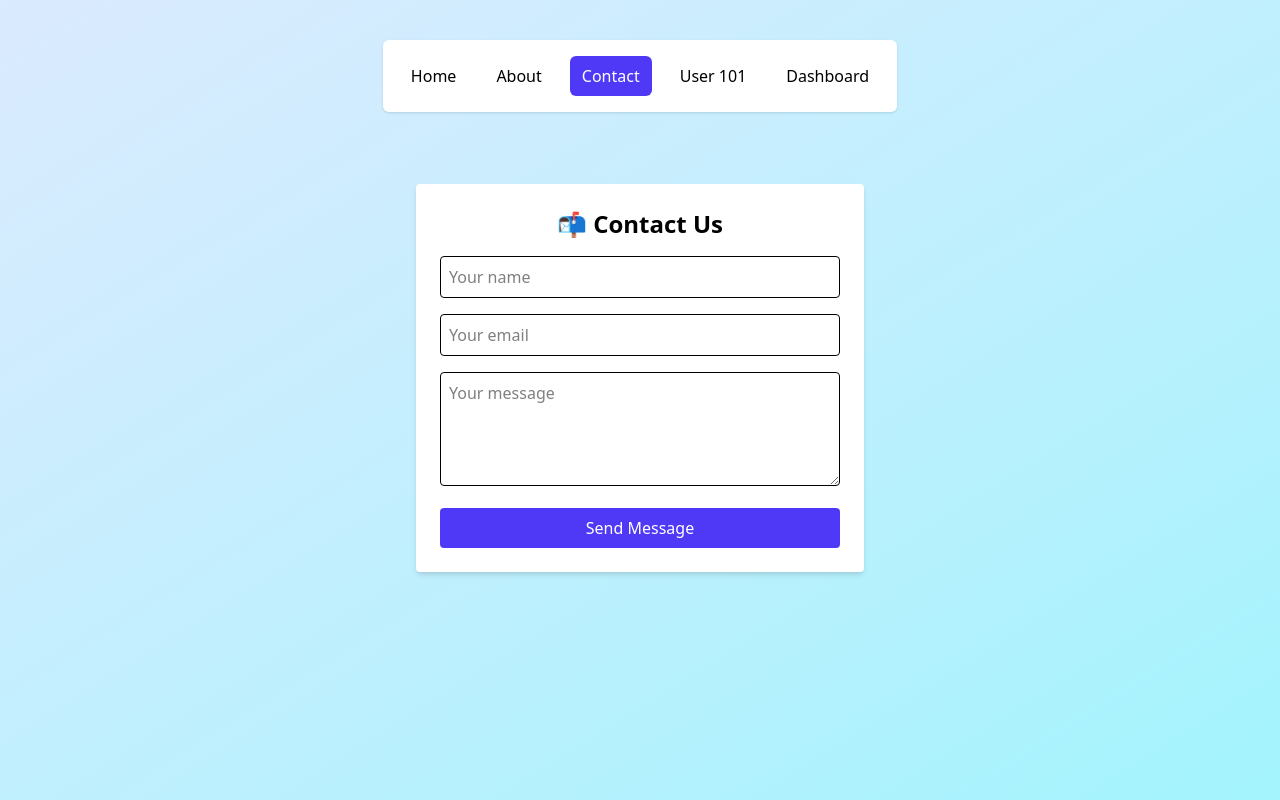
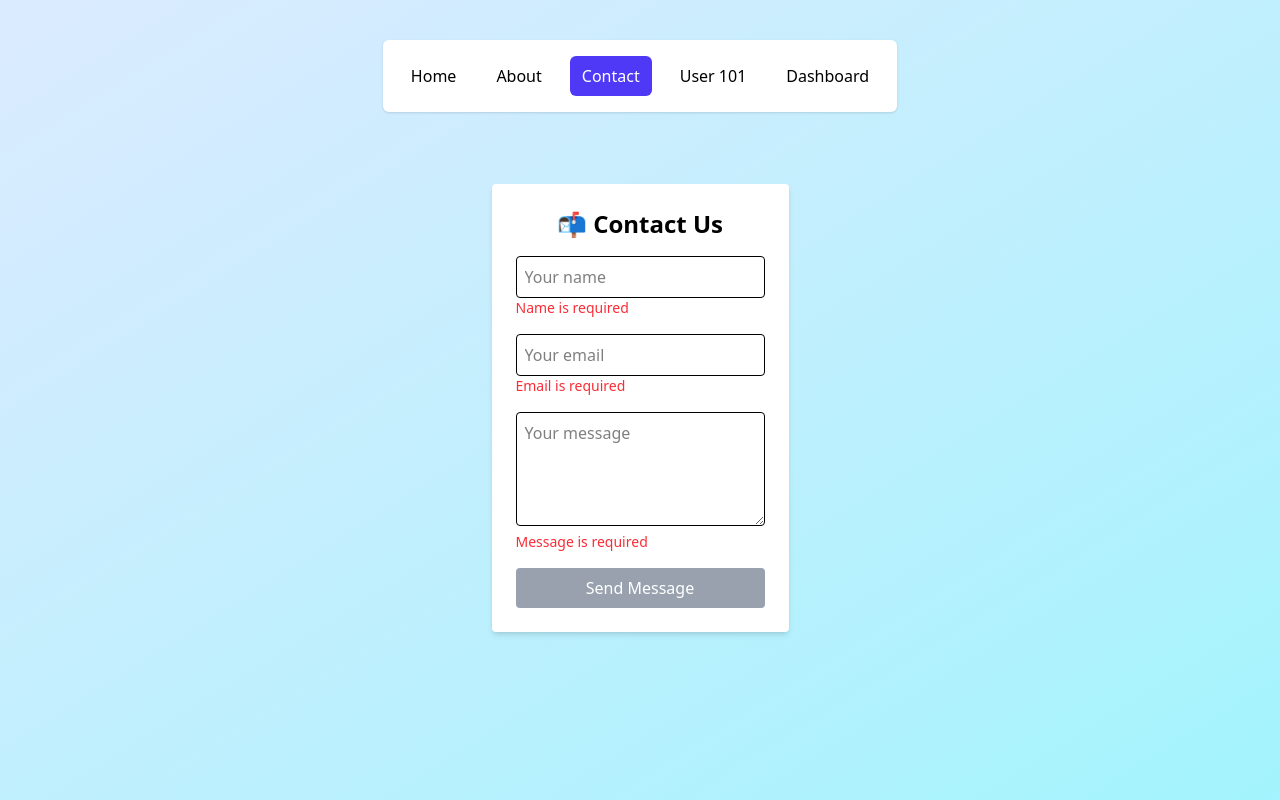
Before and after one commit to singhHariom1/react-from-scratch, a React (Vite) app: page /contact in a window 1280 px wide. Built offline with nearby package versions, Linux system fonts and the light colour scheme.

Commit message:
Stage 06.2: Added real-time form validation with error messages and disabled submit

```diff
--- a/src/components/ContactForm.jsx
+++ b/src/components/ContactForm.jsx
@@ -1,4 +1,4 @@
-import { useState } from "react";
+import { useState, useEffect } from "react";
 
 const ContactForm = () => {
   const [formData, setFormData] = useState({
@@ -6,6 +6,9 @@ const ContactForm = () => {
     email: "",
     message: "",
   });
+
+  const [errors, setErrors] = useState({});
+  const [isFormValid, setIsFormValid] = useState(false);
 
   const handleChange = (e) => {
     const { name, value } = e.target;
@@ -16,12 +19,26 @@ const ContactForm = () => {
     }));
   };
 
+  // Validate the form live
+  useEffect(() => {
+    const newErrors = {};
+    if (!formData.name.trim()) newErrors.name = "Name is required";
+    if (!formData.email.trim()) newErrors.email = "Email is required";
+    else if (!/\S+@\S+\.\S+/.test(formData.email))
+      newErrors.email = "Enter a valid email";
+
+    if (!formData.message.trim()) newErrors.message = "Message is required";
+
+    setErrors(newErrors);
+    setIsFormValid(Object.keys(newErrors).length === 0);
+  }, [formData]);
+
   const handleSubmit = (e) => {
     e.preventDefault();
+    if (!isFormValid) return;
+
     console.log("📝 Form submitted:", formData);
     alert("Form submitted! Check console.");
-
-    // Reset after submit (optional)
     setFormData({ name: "", email: "", message: "" });
   };
 
@@ -32,6 +49,7 @@ const ContactForm = () => {
     >
       <h2 className="text-2xl font-bold text-center">📬 Contact Us</h2>
 
+      <div>
         <input
           type="text"
           name="name"
@@ -39,9 +57,11 @@ const ContactForm = () => {
           value={formData.name}
           onChange={handleChange}
           className="w-full border p-2 rounded"
-        required
         />
+        {errors.name && <p className="text-red-500 text-sm">{errors.name}</p>}
+      </div>
 
+      <div>
         <input
           type="email"
           name="email"
@@ -49,9 +69,11 @@ const ContactForm = () => {
           value={formData.email}
           onChange={handleChange}
           className="w-full border p-2 rounded"
-        required
         />
+        {errors.email && <p className="text-red-500 text-sm">{errors.email}</p>}
+      </div>
 
+      <div>
         <textarea
           name="message"
           placeholder="Your message"
@@ -59,12 +81,20 @@ const ContactForm = () => {
           value={formData.message}
           onChange={handleChange}
           className="w-full border p-2 rounded"
-        required
-      ></textarea>
+        />
+        {errors.message && (
+          <p className="text-red-500 text-sm">{errors.message}</p>
+        )}
+      </div>
 
       <button
         type="submit"
-        className="w-full bg-indigo-600 text-white py-2 rounded hover:bg-indigo-700"
+        disabled={!isFormValid}
+        className={`w-full ${
+          isFormValid
+            ? "bg-indigo-600 hover:bg-indigo-700"
+            : "bg-gray-400 cursor-not-allowed"
+        } text-white py-2 rounded transition-all`}
       >
         Send Message
       </button>
```
Lines whose indentation alone changed are shown as unchanged.
